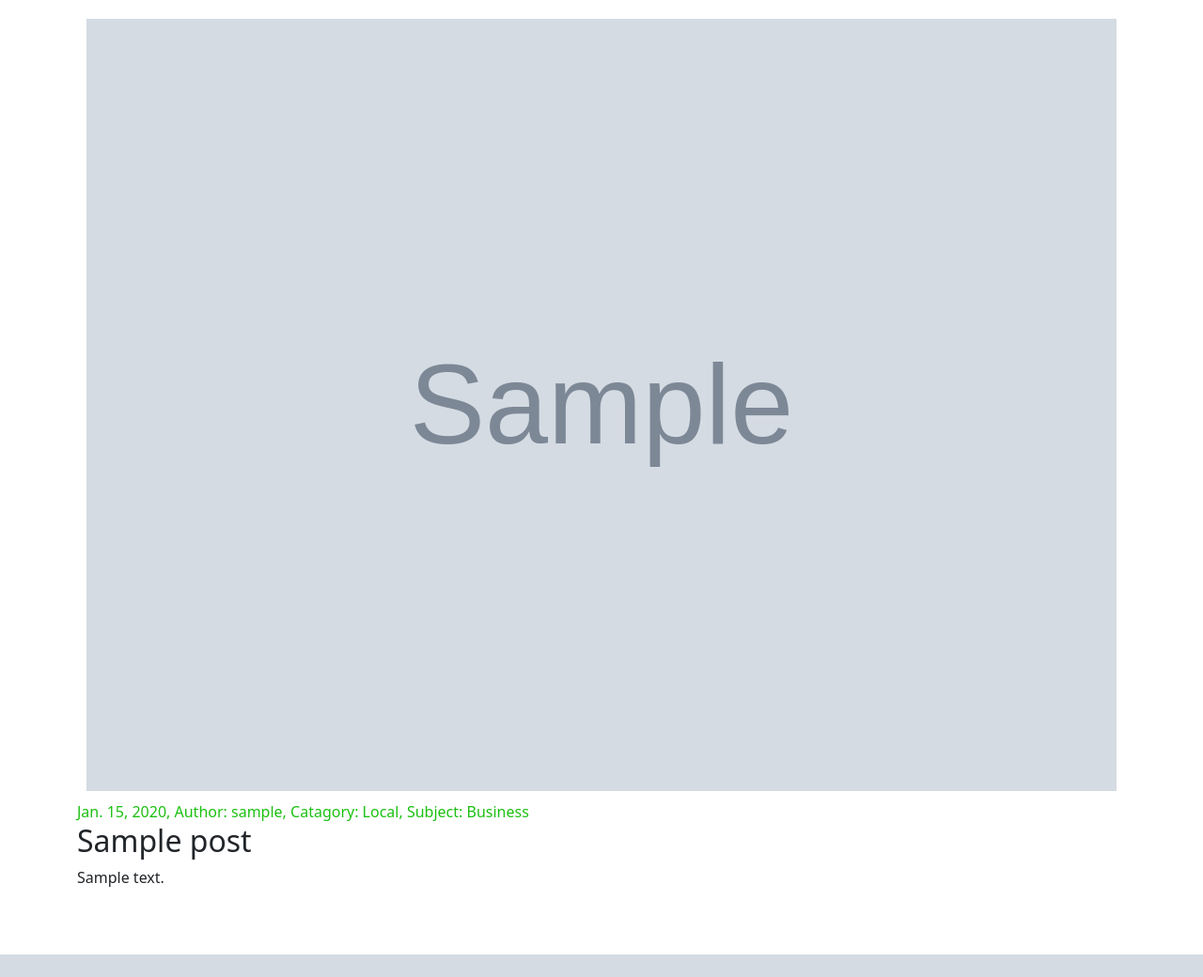
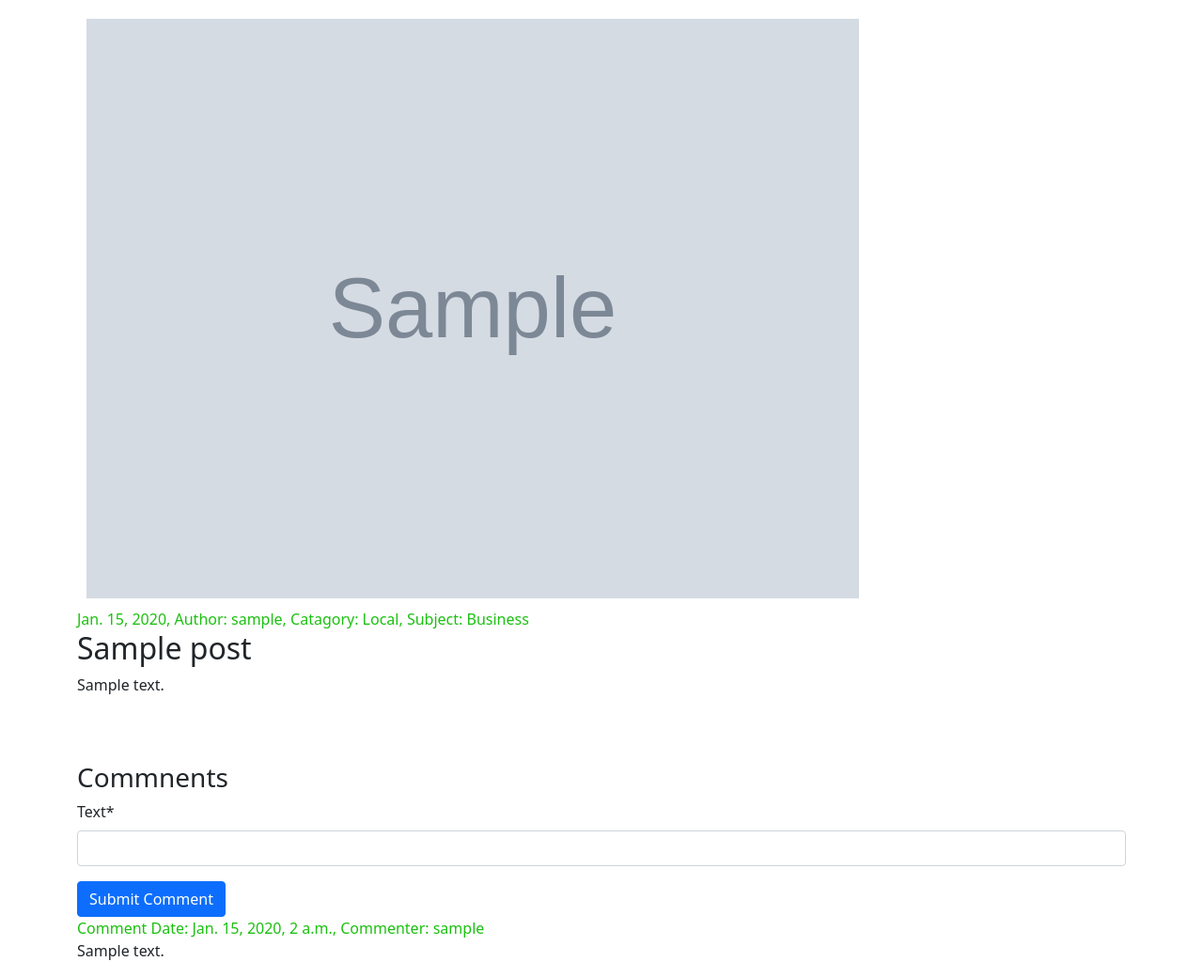
Before and after one commit to E-Designs/NewsBlog, a Django app: page /post/1 in a window 1280 px wide. Shown: the part 81-1121 px from the top of the page at 94% size. Before the commit the page ends 1097 px from the top, so only its background shows below. Run offline with Django 3.2, Linux system fonts and the light colour scheme; tables that the repository leaves empty hold one stand-in row (values such as "Sample post"); grey boxes marked "Sample" are stand-in pictures; some libraries are stand-ins or nearby versions.

Commit message:
Added comment functions

```diff
--- a/blog/admin.py
+++ b/blog/admin.py
@@ -1,6 +1,7 @@
 from django.contrib import admin
-from .models import Post
+from .models import Post, Comment
 
 # Register your models here.
 
 admin.site.register(Post)
+admin.site.register(Comment)
--- a/blog/forms.py
+++ b/blog/forms.py
@@ -1,12 +1,12 @@
 from django import forms
 from django.core.exceptions import ValidationError
-from .models import Post
+from .models import Post, Comment
 
 class PostForm(forms.ModelForm):
 
     class Meta:
         model = Post
-        fields = ('title', 'location', 'catagory', 'subject', 'image', 'text')
+        fields = ('title', 'city', 'state', 'country', 'catagory', 'subject', 'image', 'text')
 
     def clean_image(self):
 
@@ -23,3 +23,9 @@ class PostForm(forms.ModelForm):
             raise ValidationError('This is not an image file.')
 
         return uploaded_image
+
+class CommentForm(forms.ModelForm):
+
+    class Meta:
+        model = Comment
+        fields = ('text',)
--- a/blog/models.py
+++ b/blog/models.py
@@ -1,6 +1,7 @@
 from typing import Tuple
 from django.conf import settings
 from django.db import models
+from django.db.models.fields import CharField
 from django.utils import timezone
 from django.contrib.auth.models import User
 from .utility import Visability_State
@@ -33,7 +34,9 @@ class Post(models.Model):
 
     author = models.ForeignKey(User, on_delete=models.CASCADE)
     title = models.CharField(max_length=200)
-    location = models.CharField(max_length=100)
+    city = models.CharField(max_length=100)
+    state = models.CharField(max_length=100)
+    country = models.CharField(max_length=100)
     catagory = models.CharField(max_length=100, choices= catagory_choices)
     subject = models.CharField(max_length=100, choices= subject_Choices)
     text = models.TextField()
@@ -55,10 +58,20 @@ class Post(models.Model):
 
         img = Image.open(self.image.path)
 
-        if img.height > 1020 or img.width > 1020:
+        if img.height > 600 or img.width > 600:
             output_size =(600,600)
             img.thumbnail(output_size)
             img.save(self.image.path)
 
     def get_absolute_url(self):
         return reverse('post-detail', kwargs={'pk': self.pk})
+
+class Comment(models.Model):
+
+    comment_author = models.ForeignKey(User, on_delete=models.CASCADE)
+    story = models.ForeignKey(Post, on_delete=models.CASCADE)
+    text = models.CharField(max_length=200)
+    create_date = models.DateTimeField(default=timezone.now)
+
+    def __str__(self):
+        return self.text
--- a/blog/static/css/blog.css
+++ b/blog/static/css/blog.css
@@ -46,5 +46,5 @@ nav ul li a{
 }
 
 .post-image{
-    width: 100%;
+    width: 75%;
 }
--- a/blog/templates/blog/post_detail.html
+++ b/blog/templates/blog/post_detail.html
@@ -1,4 +1,5 @@
 {% extends 'blog/base.html' %}
+{% load crispy_forms_tags %}
 
 {% block content %}
 <article class="post">
@@ -19,7 +20,10 @@
                     <a class="btn btn-secondary" href="{% url 'post_show' pk=post.pk %}">Show post</a>
                 {%endif%}
             {% endif %}
-
+        {% else %}
+            {% if post.visability == 'pending' %}
+                <a class="btn btn-danger" href="{% url 'post_report' pk=post.pk %}">Report Post</a>
+            {% endif %}
         {% endif %}
 
     </aside>
@@ -47,4 +51,23 @@
     <h2>{{ post.title}}</h2>
     <p>{{ post.text|linebreaksbr}}</p>
 </article>
+<article>
+    <aside>
+        <h3>Commnents</h3>
+        <form method="POST" class="post-form">
+           {% csrf_token %}
+            {{form|crispy}}
+            <button type="submit" class="save btn btn-primary">Submit Comment</button>
+        </form>
+    </aside>
+    {% for comment in comments %}
+    <aside>
+        <time class="date">
+            Comment Date: {{comment.create_date}},
+            Commenter: {{comment.comment_author}}
+        </time>
+        <p>{{ comment.text}}</p>
+    </aside>
+    {% endfor %}
+</article>
 {% endblock %}
--- a/blog/urls.py
+++ b/blog/urls.py
@@ -14,6 +14,7 @@ urlpatterns = [
     path('post/<int:pk>/approve', views.post_approve, name='post_approve'),
     path('post/<int:pk>/delete', views.post_delete, name='post_delete'),
     path('post/<int:pk>/show', views.post_show, name='post_show'),
+    path('post/comment/', views.comment_new, name='comment_new'),
 ]
 
 if settings.DEBUG:
--- a/blog/views.py
+++ b/blog/views.py
@@ -1,10 +1,11 @@
 from django.contrib.auth.models import User
 from django.shortcuts import render, get_object_or_404, redirect
 from django.utils import timezone
-from .models import Post
-from .forms import PostForm
+from .models import Post, Comment
+from .forms import CommentForm, PostForm
 from django.db.models import Q
 from .utility import Visability_State
+from django.contrib.auth.decorators import login_required
 
 # Create your views here.
 def post_about(request):
@@ -35,13 +36,28 @@ def post_authors_posts(request, find_author):
 
 def post_detail(request, pk):
     post = get_object_or_404(Post, pk=pk)
+    if request.user.is_authenticated:
+        if request.method == "POST":
+            form = CommentForm(request.POST)
+            if (form.is_valid):
+                comment = form.save(commit=False)
+                comment.comment_author = request.user
+                comment.story = post
+                comment.create_date = timezone.now()
+                comment.save()
+
+    comments = Comment.objects.filter(story = pk).order_by('create_date')
+    form = CommentForm()
     context = {
         'post': post,
         'post_cat': Post.catagory_choices,
         'post_sub': Post.subject_Choices,
+        'comments': comments,
+        'form': form,
     }
     return render(request, 'blog/post_detail.html', context)
 
+@login_required
 def post_new(request):
     if request.method == "POST":
         form = PostForm(request.POST, request.FILES)
@@ -56,24 +72,25 @@ def post_new(request):
         form = PostForm()
     return render(request, 'blog/post_edit.html', {'form': form})
 
+@login_required
 def post_edit(request, pk):
     post = get_object_or_404(Post, pk=pk)
-    if request.method == "POST":
-        form = PostForm(request.POST, request.FILES , instance=post)
+    if post.author == request.user:
+         if request.method == "POST":
+             form = PostForm(request.POST, request.FILES , instance=post)
 
-        if not request.FILES:
-            form.image = False
-
-        if form.is_valid():
-            post =form.save(commit=False)
-            post.author = request.user
-            post.published_date = timezone.now()
-            post.visability = Visability_State.pending
-            post.save()
-            return redirect('post_detail', pk=post.pk)
+             if form.is_valid():
+                 post =form.save(commit=False)
+                 post.author = request.user
+                 post.published_date = timezone.now()
+                 post.visability = Visability_State.pending
+                 post.save()
+                 return redirect('post_detail', pk=post.pk)
+         else:
+            form = PostForm(instance=post)
+            return render(request, 'blog/post_edit.html', {'form': form})
     else:
-        form = PostForm(instance=post)
-    return render(request, 'blog/post_edit.html', {'form': form})
+        return redirect('post_list')
 
 def post_report(request, pk):
     post = get_object_or_404(Post, pk=pk)
@@ -84,24 +101,33 @@ def post_report(request, pk):
     else:
         return render(request, 'blog/post_report.html')
 
+@login_required
 def post_approve(request, pk):
     post = get_object_or_404(Post, pk=pk)
-    if request.method == "POST":
-        post.visability= Visability_State.approved
-        post.save()
+    if request.user.is_staff:
+        if request.method == "POST":
+            post.visability= Visability_State.approved
+            post.save()
+            return redirect('post_list')
+        else:
+            return render(request, 'blog/post_approve.html')
+    else:
         return redirect('post_list')
-    else:
-        return render(request, 'blog/post_approve.html')
 
+@login_required
 def post_delete(request, pk):
     post = get_object_or_404(Post, pk=pk)
-    if request.method == "POST":
-        post.visability= Visability_State.hidden
-        post.save()
+    if request.user == post.add_to_class or request.user.is_staff:
+        if request.method == "POST":
+            post.visability= Visability_State.hidden
+            post.save()
+            return redirect('post_list')
+        else:
+            return render(request, 'blog/post_delete.html')
+    else:
         return redirect('post_list')
-    else:
-        return render(request, 'blog/post_delete.html')
 
+@login_required
 def post_show(request, pk):
     post = get_object_or_404(Post, pk=pk)
     if request.method == "POST":
@@ -110,3 +136,15 @@ def post_show(request, pk):
         return redirect('post_list')
     else:
         return render(request, 'blog/post_show.html')
+
+@login_required
+def comment_new(request):
+    if request.method == "POST":
+        form = CommentForm(request.POST)
+        if (form.is_valid):
+            comment = form.save(commit=False)
+            comment.comment_author = request.user
+            comment.story = request.post
+            comment.create_date = timezone.now()
+            comment.save()
+    return redirect('post_detail', pk=request.post)
```
Also changed, not shown: blog/migrations/0001_initial.py, blog/migrations/0002_alter_post_visability.py (deleted), blog/migrations/0002_comment.py (added), blog/migrations/0003_alter_post_visability.py (deleted), blog/migrations/0004_auto_20211121_0701.py (deleted), blog/migrations/0005_post_image.py (deleted), blog/migrations/0006_alter_post_image.py (deleted), blog/migrations/0007_alter_post_image.py (deleted), blog/migrations/0008_alter_post_image.py (deleted), blog/migrations/0009_alter_post_image.py (deleted), blog/migrations/0010_alter_post_image.py (deleted), users/migrations/0001_initial.py.
